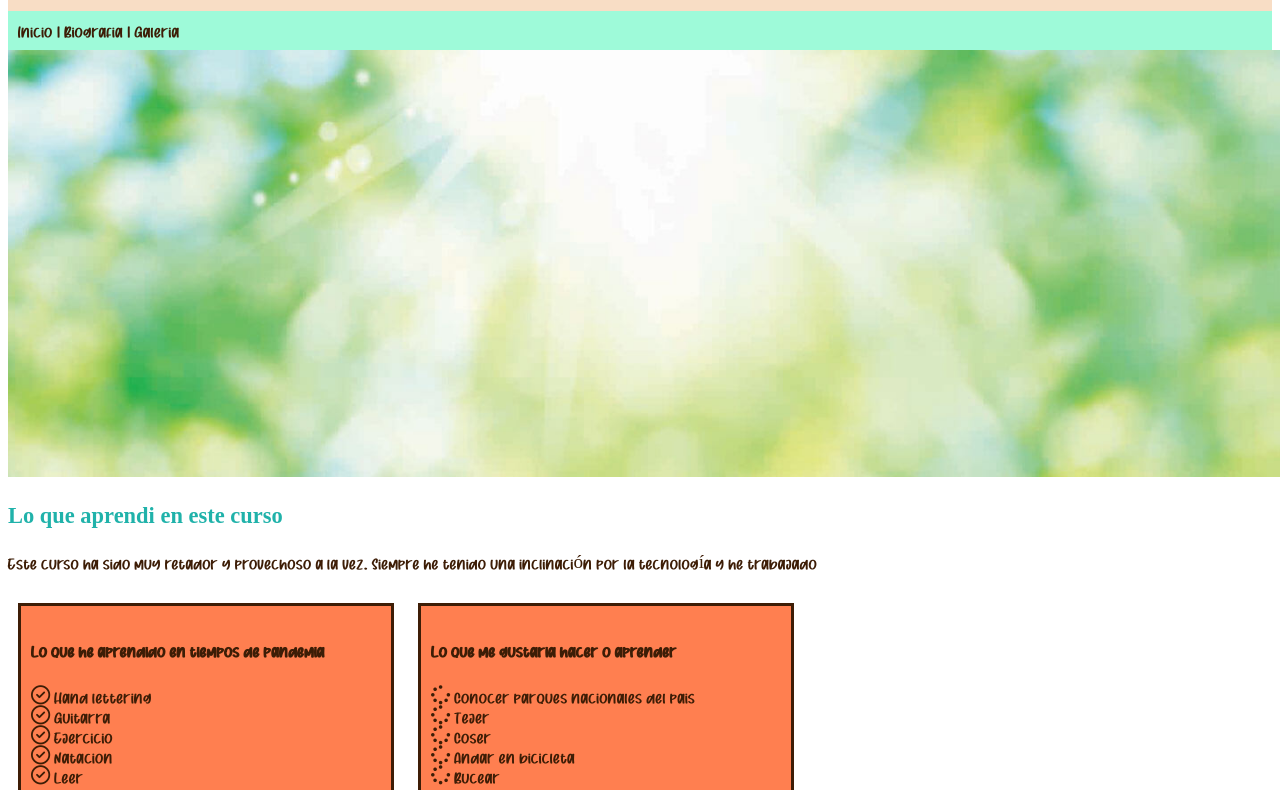
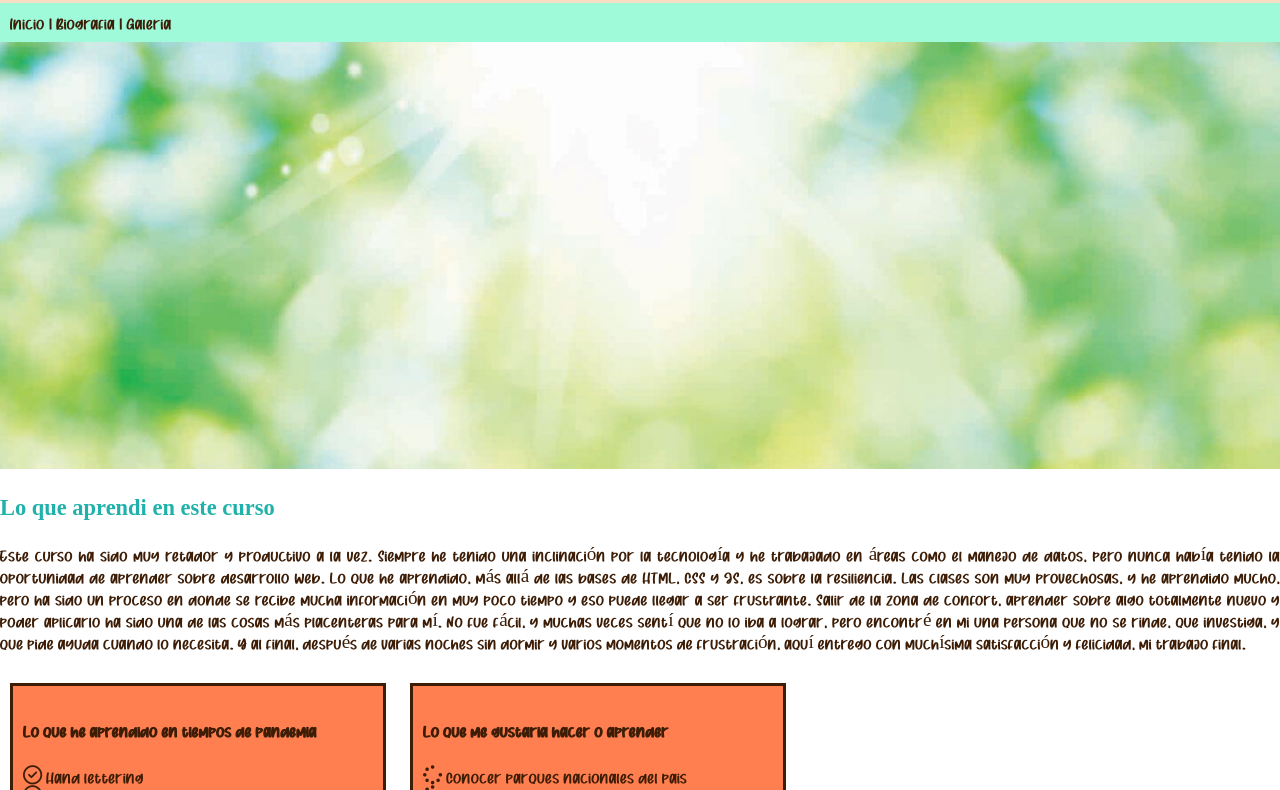
Before and after one commit to priscilla-alpizar/proyecto-final, a plain HTML site: page index.html in a window 1280 px wide. Shown: the part 211-1001 px from the top of the page. Drawn offline with Linux system fonts and the light colour scheme; a web font is replaced by a local one.

Commit message:
ultimo avance

```diff
--- a/index.html
+++ b/index.html
@@ -21,7 +21,7 @@
   <Main>
     <img id="banner" src="Imagenes/banner.jpg" alt="banner">
       <h3>Lo que aprendi en este curso</h3>
-      <p>Este curso ha sido muy retador y provechoso a la vez. Siempre he tenido una inclinación por la tecnología y he trabajado </p>
+      <p>Este curso ha sido muy retador y productivo a la vez. Siempre he tenido una inclinación por la tecnología y he trabajado en áreas como el manejo de datos, pero nunca había tenido la oportunidad de aprender sobre desarrollo web. Lo que he aprendido, más allá de las bases de HTML, CSS y JS, es sobre la resiliencia. Las clases son muy provechosas, y he aprendido mucho, pero ha sido un proceso en donde se recibe mucha información en muy poco tiempo y eso puede llegar a ser frustrante. Salir de la zona de confort, aprender sobre algo totalmente nuevo y poder aplicarlo ha sido una de las cosas más placenteras para mí. No fue fácil, y muchas veces sentí que no lo iba a lograr, pero encontré en mi una persona que no se rinde, que investiga, y que pide ayuda cuando lo necesita. Y al final, después de varias noches sin dormir y varios momentos de frustración, aquí entrego con muchísima satisfacción y felicidad, mi trabajo final.  </p>
         <ul id="cuadro1">
           <h4>Lo que he aprendido en tiempos de pandemia</h4>
           <li>
--- a/style.css
+++ b/style.css
@@ -9,6 +9,7 @@
 }
 body {
     max-width: 1280px;
+    margin: 0 auto;
     font-family: "strawberryRegular";
     font-size: larger;
 }
```
Also changed, not shown: biografia.html (+2 -1 lines), galeria.html (+0 -1 lines), Imagenes/Hobbies/Guitarra.jpg.
